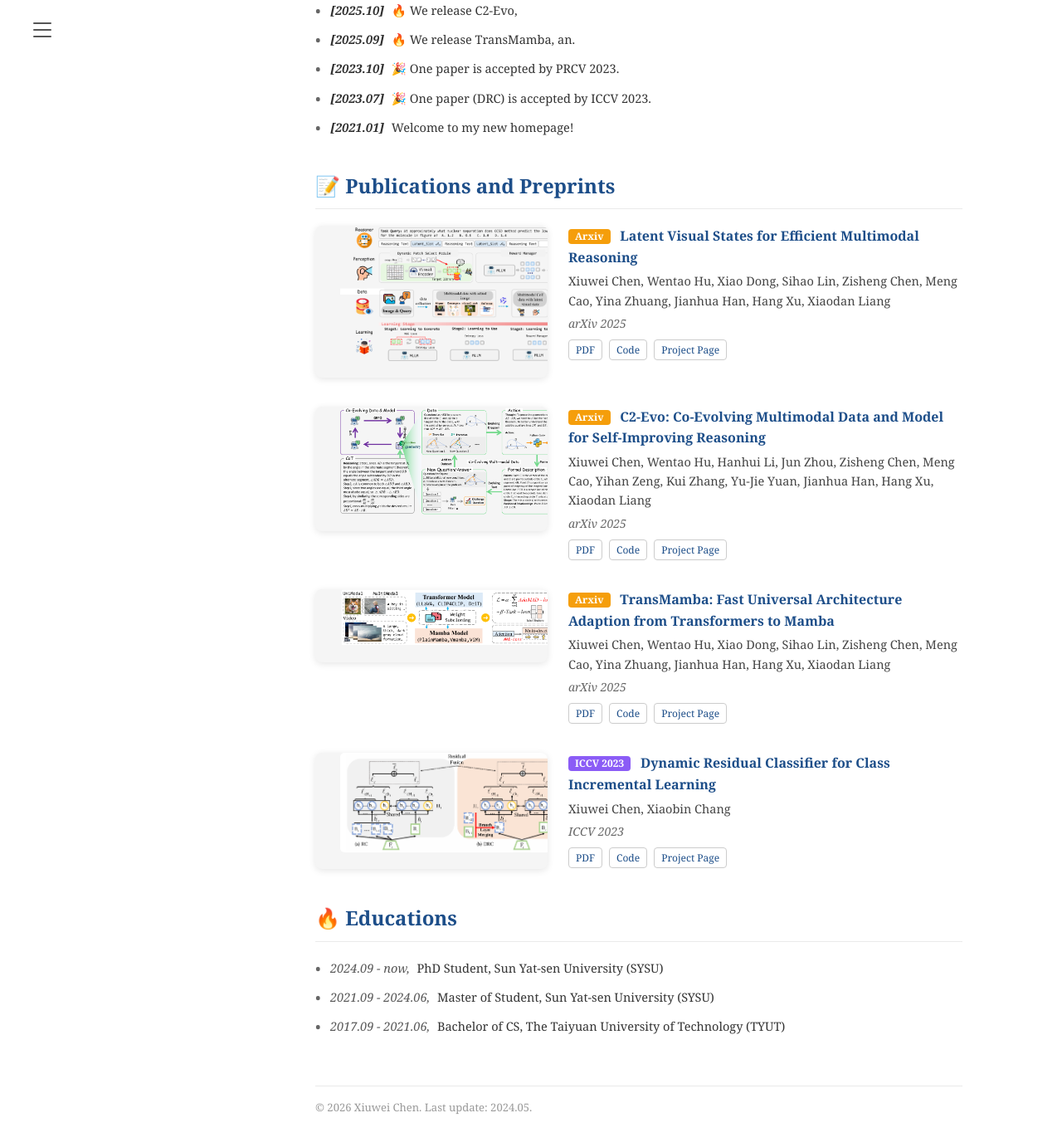
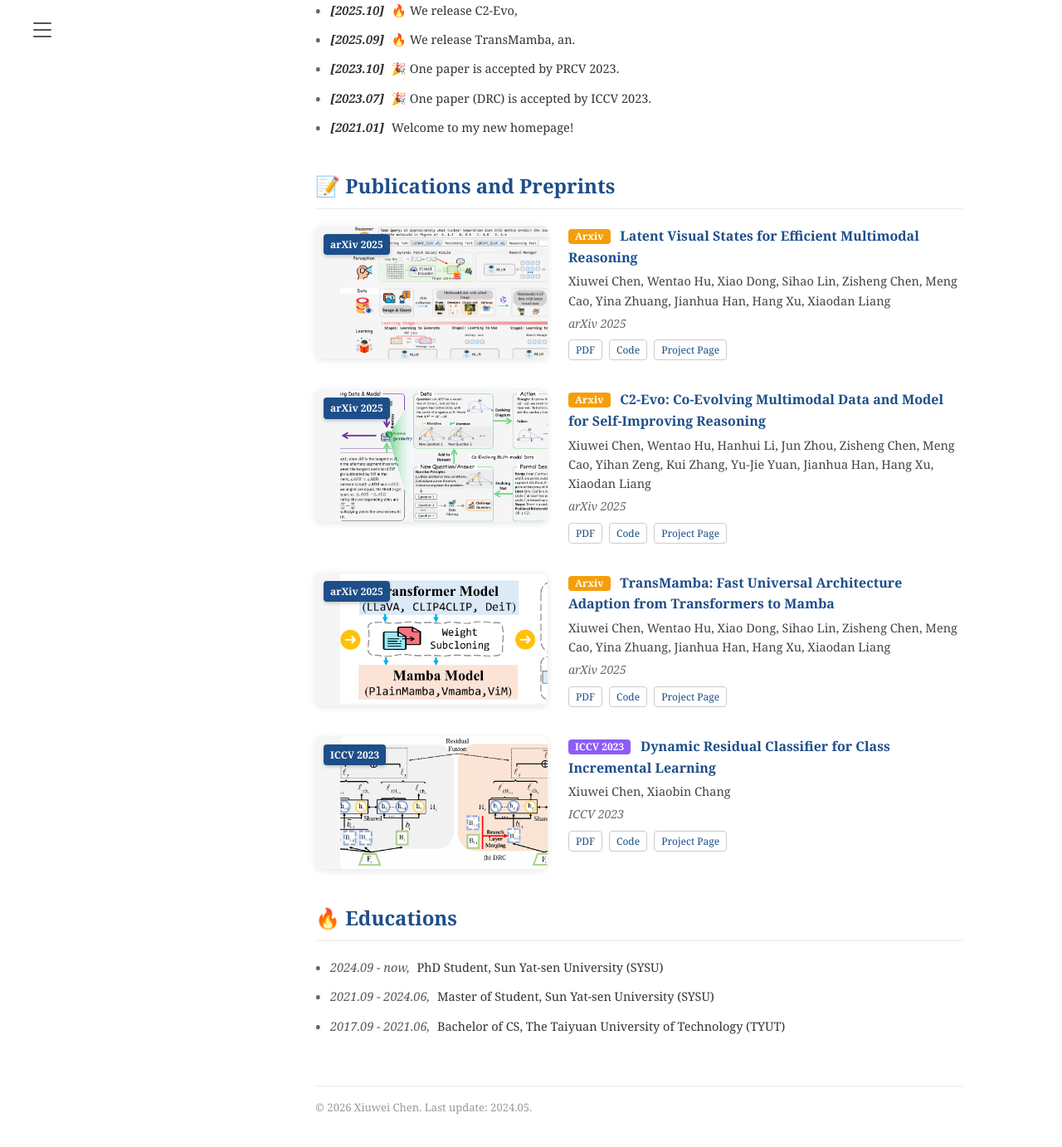
Before and after one commit to chen-xw/chen-xw.github.io, a Jekyll site: the page built from index.markdown, in a window 1280 px wide and 1400 px high, scrolled down 1445 px. Shown: the top 1382 px of the window at 83% size. Built offline with Jekyll 4.4.1, drawn with Linux system fonts in a browser that asks for light colours; comment, search, counter and statistics services are not loaded.

Commit message:
Update index.markdown

```diff
--- a/index.markdown
+++ b/index.markdown
@@ -117,24 +117,44 @@ permalink: /
     }
 
     /* 论文图片区域 */
+        /* 1. 修改图片容器，增加 relative 定位 */
     .pub-image {
         flex-shrink: 0;
         width: 280px;
+        height: 160px; /* 新增：固定高度，防止图片太矮 */
         border-radius: 8px;
         overflow: hidden;
         box-shadow: 0 2px 8px rgba(0,0,0,0.1);
         background: #f5f5f5;
+        position: relative; /* 新增：为了让里面的标签能定位 */
     }
 
+    /* 2. 修改图片本身，让它充满容器 */
     .pub-image img {
         width: 100%;
-        height: auto;
+        height: 100%; /* 新增：高度占满 */
+        object-fit: cover; /* 新增：关键属性！裁剪图片以充满容器，不留白边 */
         display: block;
         transition: transform 0.3s ease;
     }
 
     .pub-image:hover img {
         transform: scale(1.02);
+    }
+
+    /* 3. 新增：图片左上角标签的样式 (类似图3中的 arXiv 2026) */
+    .pub-img-badge {
+        position: absolute;
+        top: 10px;
+        left: 10px;
+        background-color: #1d4e89; /* 深蓝色背景 */
+        color: white;
+        padding: 3px 8px;
+        font-size: 12px;
+        font-weight: bold;
+        border-radius: 4px;
+        z-index: 10; /* 保证在图片上层 */
+        box-shadow: 0 2px 4px rgba(0,0,0,0.2);
     }
 
     /* 论文内容区域 */
@@ -225,81 +245,107 @@ permalink: /
         <div class="section-title">📝 Publications and Preprints</div>
         <ul class="pub-list">
 
-
-
+            <!-- 论文 1 示例 -->
             <li>
                 <div class="pub-item">
                     <div class="pub-image">
+                        <!-- 在这里添加标签，文字可以改成 arXiv 2025 等 -->
+                        <span class="pub-img-badge">arXiv 2025</span>
                         <img src="./image/eva.png" alt="MME-CoF Benchmark">
                     </div>
                     <div class="pub-content">
                         <div class="pub-title-row">
-                            <span class="badge tag-arxiv">Arxiv</span> <a href="#">Latent Visual States for Efficient Multimodal Reasoning</a> </div>
+                            <span class="badge tag-arxiv">Arxiv</span> <a href="#">Latent Visual States for Efficient Multimodal Reasoning</a>
+                        </div>
                         <div class="pub-authors">
-                            Xiuwei Chen, Wentao Hu, Xiao Dong, Sihao Lin, Zisheng Chen, Meng Cao, Yina Zhuang, Jianhua Han, Hang Xu, Xiaodan Liang</div>
-                        <div style="font-style: italic; color: #666; font-size: 14px;">arXiv 2025</div> <div class="pub-links"> <a href="https://arxiv.org/abs/2502.15130" class="pub-btn">PDF</a>
+                            Xiuwei Chen, Wentao Hu, Xiao Dong, Sihao Lin, Zisheng Chen, Meng Cao, Yina Zhuang, Jianhua Han, Hang Xu, Xiaodan Liang
+                        </div>
+                        <div style="font-style: italic; color: #666; font-size: 14px;">arXiv 2025</div>
+                        <div class="pub-links">
+                            <a href="https://arxiv.org/abs/2502.15130" class="pub-btn">PDF</a>
                             <a href="https://github.com/chen-xw/TransMamba-main" class="pub-btn">Code</a>
                             <a href="https://github.com/chen-xw/TransMamba-main" class="pub-btn">Project Page</a>
+                        </div>
                     </div>
                 </div>
+            </li>
+
+            <!-- 论文 2 示例 (记得改标签文字) -->
+            <li>
+                <div class="pub-item">
+                    <div class="pub-image">
+                        <span class="pub-img-badge">arXiv 2025</span>
+                        <img src="./image/c2evo.png" alt="MME-CoF Benchmark">
+                    </div>
+                    <div class="pub-content">
+                        <!-- ... 内容保持不变 ... -->
+                         <div class="pub-title-row">
+                            <span class="badge tag-arxiv">Arxiv</span> <a href="#">C2-Evo: Co-Evolving Multimodal Data and Model for Self-Improving Reasoning</a>
+                        </div>
+                        <div class="pub-authors">
+                            Xiuwei Chen, Wentao Hu, Hanhui Li, Jun Zhou, Zisheng Chen, Meng Cao, Yihan Zeng, Kui Zhang, Yu-Jie Yuan, Jianhua Han, Hang Xu, Xiaodan Liang
+                        </div>
+                        <div style="font-style: italic; color: #666; font-size: 14px;">arXiv 2025</div>
+                        <div class="pub-links">
+                            <a href="https://arxiv.org/abs/2507.16518" class="pub-btn">PDF</a>
+                            <a href="https://github.com/chen-xw/C2-Evo" class="pub-btn">Code</a>
+                            <a href="https://c2-evo.github.io/" class="pub-btn">Project Page</a>
+                        </div>
+                    </div>
+                </div>
+            </li>
+
+            <!-- 论文 3 示例 -->
+            <li>
+                <div class="pub-item">
+                    <div class="pub-image">
+                        <span class="pub-img-badge">arXiv 2025</span>
+                        <img src="./image/transmamba.png" alt="MME-CoF Benchmark">
+                    </div>
+                    <div class="pub-content">
+                         <!-- ... 内容保持不变 ... -->
+                         <div class="pub-title-row">
+                            <span class="badge tag-arxiv">Arxiv</span> <a href="#">TransMamba: Fast Universal Architecture Adaption from Transformers to Mamba</a>
+                        </div>
+                        <div class="pub-authors">
+                            Xiuwei Chen, Wentao Hu, Xiao Dong, Sihao Lin, Zisheng Chen, Meng Cao, Yina Zhuang, Jianhua Han, Hang Xu, Xiaodan Liang
+                        </div>
+                        <div style="font-style: italic; color: #666; font-size: 14px;">arXiv 2025</div>
+                        <div class="pub-links">
+                            <a href="https://arxiv.org/abs/2502.15130" class="pub-btn">PDF</a>
+                            <a href="https://github.com/chen-xw/TransMamba-main" class="pub-btn">Code</a>
+                            <a href="https://github.com/chen-xw/TransMamba-main" class="pub-btn">Project Page</a>
+                        </div>
+                    </div>
+                </div>
+            </li>
+
+            <!-- 论文 4 示例 -->
+            <li>
+                <div class="pub-item">
+                    <div class="pub-image">
+                        <span class="pub-img-badge">ICCV 2023</span>
+                        <img src="./image/drc.png" alt="MME-CoF Benchmark">
+                    </div>
+                    <div class="pub-content">
+                        <!-- ... 内容保持不变 ... -->
+                        <div class="pub-title-row">
+                            <span class="badge tag-conf">ICCV 2023</span> <a href="#">Dynamic Residual Classifier for Class Incremental Learning</a>
+                        </div>
+                        <div class="pub-authors">
+                            Xiuwei Chen, Xiaobin Chang
+                        </div>
+                        <div style="font-style: italic; color: #666; font-size: 14px;">ICCV 2023</div>
+                        <div class="pub-links">
+                            <a href="https://arxiv.org/abs/2308.13305" class="pub-btn">PDF</a>
+                            <a href="https://github.com/chen-xw/DRC-CIL" class="pub-btn">Code</a>
+                            <a href="https://github.com/chen-xw/DRC-CIL" class="pub-btn">Project Page</a>
+                        </div>
+                    </div>
                 </div>
             </li>
 
 
-            <li>
-                <div class="pub-item">
-                    <div class="pub-image">
-                        <img src="./image/c2evo.png" alt="MME-CoF Benchmark">
-                    </div>
-                    <div class="pub-content">
-                        <div class="pub-title-row">
-                            <span class="badge tag-arxiv">Arxiv</span> <a href="#">C2-Evo: Co-Evolving Multimodal Data and Model for Self-Improving Reasoning</a> </div>
-                        <div class="pub-authors">
-                            Xiuwei Chen, Wentao Hu, Hanhui Li, Jun Zhou, Zisheng Chen, Meng Cao, Yihan Zeng, Kui Zhang, Yu-Jie Yuan, Jianhua Han, Hang Xu, Xiaodan Liang</div>
-                        <div style="font-style: italic; color: #666; font-size: 14px;">arXiv 2025</div> <div class="pub-links"> <a href="https://arxiv.org/abs/2507.16518" class="pub-btn">PDF</a>
-                            <a href="https://github.com/chen-xw/C2-Evo" class="pub-btn">Code</a>
-                            <a href="https://c2-evo.github.io/" class="pub-btn">Project Page</a>
-                    </div>
-                </div>
-                </div>
-            </li>
-
-
-            <li>
-                <div class="pub-item">
-                    <div class="pub-image">
-                        <img src="./image/transmamba.png" alt="MME-CoF Benchmark">
-                    </div>
-                    <div class="pub-content">
-                        <div class="pub-title-row">
-                            <span class="badge tag-arxiv">Arxiv</span> <a href="#">TransMamba: Fast Universal Architecture Adaption from Transformers to Mamba</a> </div>
-                        <div class="pub-authors">
-                            Xiuwei Chen, Wentao Hu, Xiao Dong, Sihao Lin, Zisheng Chen, Meng Cao, Yina Zhuang, Jianhua Han, Hang Xu, Xiaodan Liang</div>
-                        <div style="font-style: italic; color: #666; font-size: 14px;">arXiv 2025</div> <div class="pub-links"> <a href="https://arxiv.org/abs/2502.15130" class="pub-btn">PDF</a>
-                            <a href="https://github.com/chen-xw/TransMamba-main" class="pub-btn">Code</a>
-                            <a href="https://github.com/chen-xw/TransMamba-main" class="pub-btn">Project Page</a>
-                    </div>
-                </div>
-                </div>
-            </li>
-
-        <li>
-                <div class="pub-item">
-                    <div class="pub-image">
-                        <img src="./image/drc.png" alt="MME-CoF Benchmark">
-                    </div>
-                    <div class="pub-content">
-                        <div class="pub-title-row">
-                            <span class="badge tag-conf">ICCV 2023</span> <a href="#">Dynamic Residual Classifier for Class Incremental Learning</a> </div>
-                        <div class="pub-authors">
-                            Xiuwei Chen, Xiaobin Chang </div>
-                        <div style="font-style: italic; color: #666; font-size: 14px;">ICCV 2023</div> <div class="pub-links"> <a href="https://arxiv.org/abs/2308.13305" class="pub-btn">PDF</a>
-                            <a href="https://github.com/chen-xw/DRC-CIL" class="pub-btn">Code</a>
-                            <a href="https://github.com/chen-xw/DRC-CIL" class="pub-btn">Project Page</a>
-                    </div>
-                </div>
-                </div>
-            </li>
 
         </ul>
 
```
